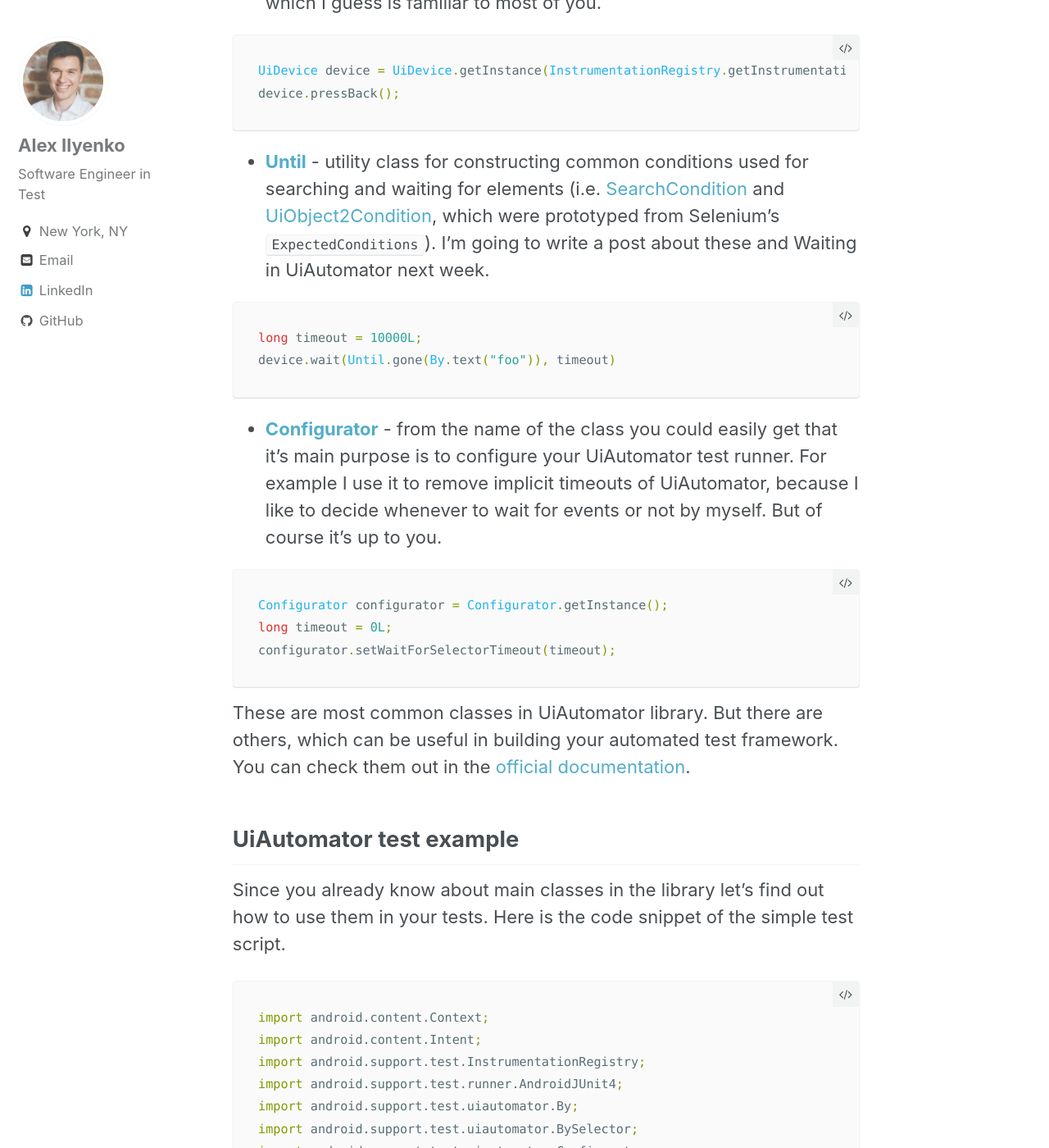
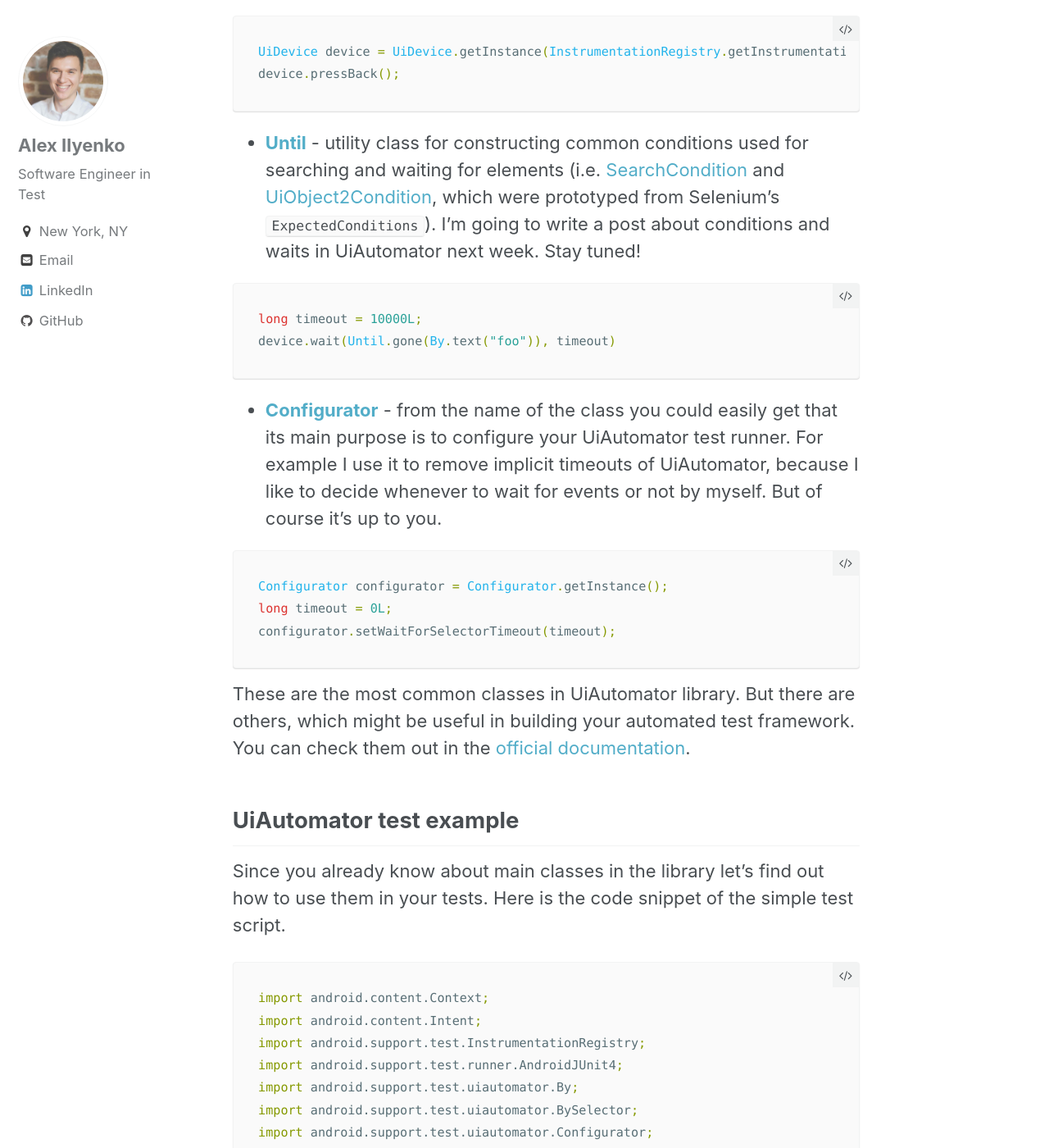
Before and after one commit to alexilyenko/alexilyenko.github.io, a Jekyll site: the page built from _posts/2017-09-19-uiautomator-basics.markdown, in a window 1280 px wide and 1400 px high, scrolled down 4043 px. Shown: the whole window at 82% size. Built offline with Jekyll 4.4.1, drawn with Linux system fonts in a browser that asks for light colours; comment, search, counter and statistics services are not loaded; some of the changed text lies outside the part shown.

````diff
--- a/_posts/2017-09-19-uiautomator-basics.markdown
+++ b/_posts/2017-09-19-uiautomator-basics.markdown
@@ -26,17 +26,17 @@
 
 Still not convinced? What if I tell you this little tool can help you to build fully functional, extendable and reliable test frameworks? Tempting, isn't it? Stay tuned!
 
-#### Disclaimer
+**Disclaimer**
 We're going to talk about UiAutomator2 since it's the most recent version, which includes all the fixes of the problems UiAutomator(1) had.
 {: .notice}
 
 ## How to get started with UiAutomator?
-#### Android Studio
+### Android Studio
 First of all, you'll need to configure your Android Studio to be able to use support libraries, which include UiAutomator. This can be done in Android Studio settings under Android SDK panel.
 
 {% include figure image_path="/assets/images/android_support.jpg" alt="how to configure uiautomator" caption="Go to Android Studio Settings, open Android SDK panel and enable Android Support Repository" %}
 
-#### Gradle
+### Gradle
 Next thing we'll need is to set up Gradle. To do that, following changes should be added to `build.gradle` file.
 
 ```groovy
@@ -84,13 +84,13 @@
 device.pressBack();
 ```
 
-* **[Until](https://developer.android.com/reference/android/support/test/uiautomator/Until.html)** - utility class for constructing common conditions used for searching and waiting for elements (i.e. [SearchCondition](https://developer.android.com/reference/android/support/test/uiautomator/SearchCondition.html) and [UiObject2Condition](https://developer.android.com/reference/android/support/test/uiautomator/UiObject2Condition.html), which were prototyped from Selenium's `ExpectedConditions`). I'm going to write a post about these and Waiting in UiAutomator next week.
+* **[Until](https://developer.android.com/reference/android/support/test/uiautomator/Until.html)** - utility class for constructing common conditions used for searching and waiting for elements (i.e. [SearchCondition](https://developer.android.com/reference/android/support/test/uiautomator/SearchCondition.html) and [UiObject2Condition](https://developer.android.com/reference/android/support/test/uiautomator/UiObject2Condition.html), which were prototyped from Selenium's `ExpectedConditions`). I'm going to write a post about conditions and waits in UiAutomator next week. Stay tuned!
 
 ```java
 long timeout = 10000L;
 device.wait(Until.gone(By.text("foo")), timeout)
 ```
-* **[Configurator](https://developer.android.com/reference/android/support/test/uiautomator/Configurator.html)** - from the name of the class you could easily get that it's main purpose is to configure your UiAutomator test runner. For example I use it to remove implicit timeouts of UiAutomator, because I like to decide whenever to wait for events or not by myself. But of course it's up to you.
+* **[Configurator](https://developer.android.com/reference/android/support/test/uiautomator/Configurator.html)** - from the name of the class you could easily get that its main purpose is to configure your UiAutomator test runner. For example I use it to remove implicit timeouts of UiAutomator, because I like to decide whenever to wait for events or not by myself. But of course it's up to you.
 
 ```java
 Configurator configurator = Configurator.getInstance();
@@ -98,7 +98,7 @@
 configurator.setWaitForSelectorTimeout(timeout);
 ```
 
-These are most common classes in UiAutomator library. But there are others, which can be useful in building your automated test framework. You can check them out in the [official documentation](https://developer.android.com/reference/android/support/test/uiautomator/package-summary.html).
+These are the most common classes in UiAutomator library. But there are others, which might be useful in building your automated test framework. You can check them out in the [official documentation](https://developer.android.com/reference/android/support/test/uiautomator/package-summary.html).
 
 ## UiAutomator test example
 Since you already know about main classes in the library let's find out how to use them in your tests.
````
Also changed, not shown: other parts of _posts/2017-09-19-uiautomator-basics.markdown (+2 -2 lines).
